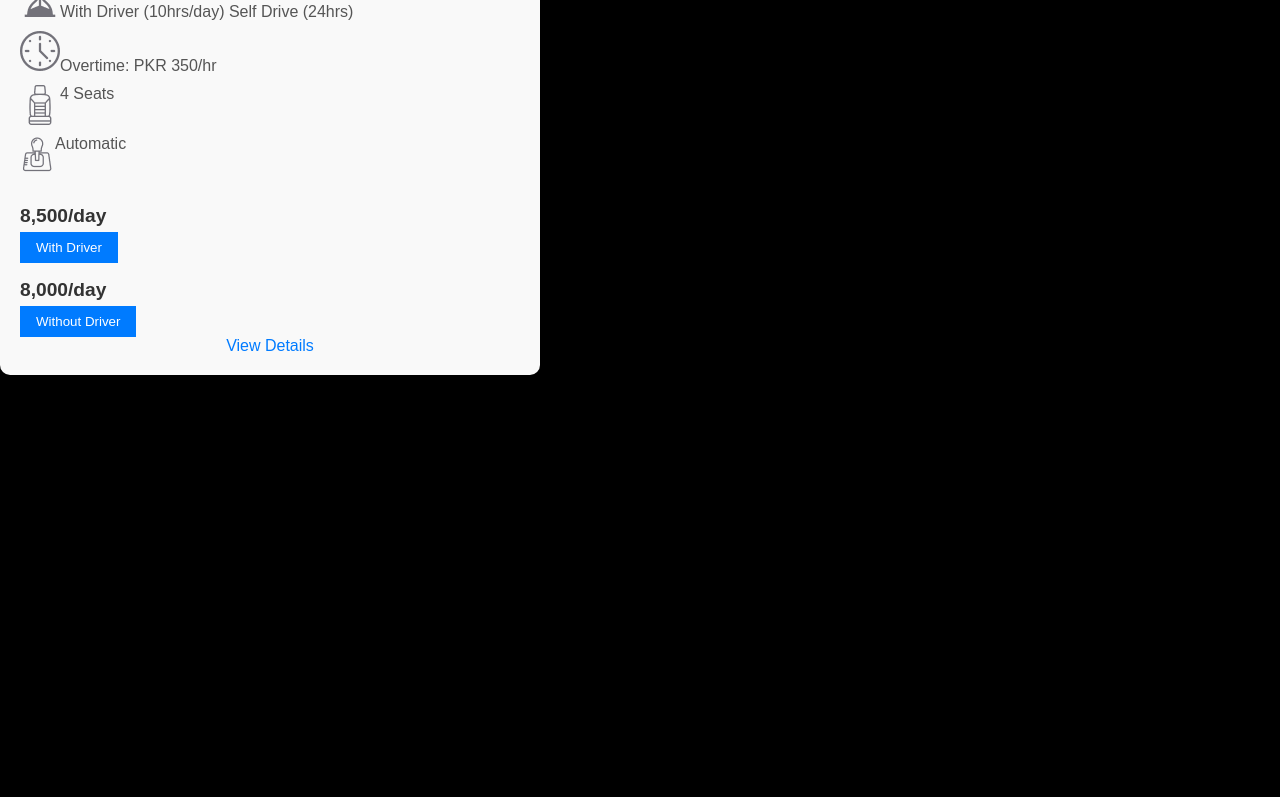
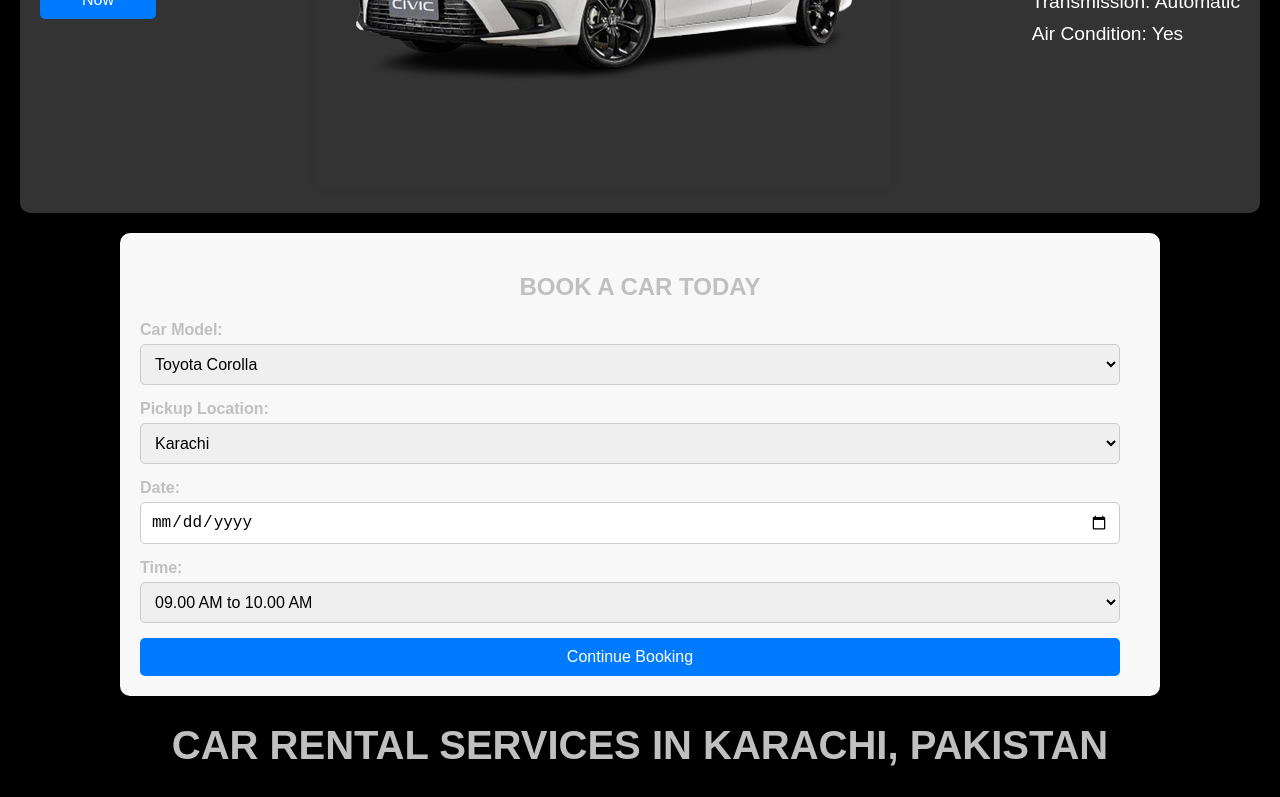
Before and after one commit to rahoolrathi/Ak-Rental-Services-Website, a React (Create React App) app: page / in a window 1280 px wide. Shown: the part 440-1237 px from the top of the page. Before the commit the page ends 815 px from the top, so only its background shows below. Built offline with nearby package versions, Linux system fonts and the light colour scheme.

Commit message:
Booking form Added added

```diff
--- /dev/null
+++ b/src/Components/UI/Book_A_Car.js
@@ -0,0 +1,46 @@
+import React from "react";
+import "./BookingForm.css";
+
+const Booking_Form = () => {
+  return (
+    <>
+      <form className="booking-form">
+        <div className="form-title">
+          <h2>BOOK A CAR TODAY</h2>
+        </div>
+        <div className="form-group">
+          <label htmlFor="carSelect">Car Model:</label>
+          <select id="carSelect">
+            <option value="15">Toyota Corolla</option>
+            <option value="2547">Toyota Revo</option>
+            <option value="2544">Toyota Prado</option>
+            <option value="14">Suzuki Alto</option>
+            <option value="2543">Honda BRV</option>
+            <option value="13">Honda Civic</option>
+          </select>
+        </div>
+        <div className="form-group">
+          <label htmlFor="pickupSelect">Pickup Location:</label>
+          <select id="pickupSelect">
+            <option value="karachi">Karachi</option>
+            <option value="hyderabad">Hyderabad</option>
+            <option value="larkana">Larkana</option>
+          </select>
+        </div>
+        <div className="form-group">
+          <label htmlFor="dateInput">Date:</label>
+          <input type="date" id="dateInput" />
+        </div>
+        <div className="form-group">
+          <label htmlFor="timeSelect">Time:</label>
+          <select id="timeSelect">
+            <option value="09.00">09.00 AM to 10.00 AM</option>
+          </select>
+        </div>
+        <button type="submit">Continue Booking</button>
+      </form>
+    </>
+  );
+};
+
+export default Booking_Form;
--- /dev/null
+++ b/src/Components/UI/BookingForm.css
@@ -0,0 +1,49 @@
+.booking-form {
+    width: 100%; /* Set form width to 100% */
+    max-width: 1000px; /* Set maximum width for better readability on larger screens */
+    margin: auto;
+    padding: 20px;
+    background-color: #f8f8f8;
+    border-radius: 10px;
+    box-shadow: 0 4px 8px rgba(0, 0, 0, 0.1);
+  }
+
+  .form-title {
+    text-align: center;
+    margin-bottom: 20px;
+  }
+
+  .form-group {
+    margin-bottom: 15px;
+  }
+
+  label {
+    font-weight: bold;
+  }
+
+  select,
+  input {
+    width: calc(100% - 20px); /* Set input width to 100% minus padding */
+    padding: 10px;
+    border: 1px solid #ccc;
+    border-radius: 5px;
+    font-size: 16px;
+    margin-top: 5px;
+    box-sizing: border-box; /* Ensure padding doesn't affect the width */
+  }
+
+  button {
+    width: calc(100% - 20px); /* Set button width to 100% minus padding */
+    padding: 10px;
+    background-color: #007bff;
+    color: #fff;
+    border: none;
+    border-radius: 5px;
+    font-size: 16px;
+    cursor: pointer;
+    box-sizing: border-box; /* Ensure padding doesn't affect the width */
+  }
+
+  button:hover {
+    background-color: #0056b3;
+  }
--- a/src/Components/UI/Home_Page_info.js
+++ b/src/Components/UI/Home_Page_info.js
@@ -6,22 +6,22 @@
   "At AK, we are dedicated to providing premium car rentals all over Pakistan. We have a fleet of the latest models of cars, an expert vehicle maintenance team, and robust car booking software—to provide you with excellent rental vehicles.  Dustgo Yoga Mat: Ideal for Home Fitness – Approvatoperte.it winstrol pill blonde fitness enthusiast all sweaty and  We pride ourselves on stellar services at affordable rates. To rent a car in Karachi, simply select your car on our website, provide us with basic information, including date and time, and we’ll send a prepped car with a professional driver to your doorstep.";
 
 const forShopping =
-    "Karachi hosts a number of fantastic shopping areas. Whether you need to refresh household items, buy local or international brand clothing, or stock up on wholesale edible goods, you will find a market or mall for your needs. To make this shopping spree a relaxed one, why not rent a sleek car from Nafees Rent A Car? We offer car rental services with driver facilities for your trips to any of these places in Karachi.";
+  "Karachi hosts a number of fantastic shopping areas. Whether you need to refresh household items, buy local or international brand clothing, or stock up on wholesale edible goods, you will find a market or mall for your needs. To make this shopping spree a relaxed one, why not rent a sleek car from AK Rent A Car? We offer car rental services with driver facilities for your trips to any of these places in Karachi.";
 
 const weddingsInfo =
-    "Weddings in Karachi can be as complex as they are enjoyable. After a whole day of rushing to sort gifts and get glammed up, the last thing you need is to worry about transportation to the venue. No worries—Nafees Rent A Car has you covered. We have a fleet of high-end cars with comfortable interiors to give you a hassle-free ride to get you to the venue on time!";
+  "Weddings in Karachi can be as complex as they are enjoyable. After a whole day of rushing to sort gifts and get glammed up, the last thing you need is to worry about transportation to the venue. No worries—AK Rent A Car has you covered. We have a fleet of high-end cars with comfortable interiors to give you a hassle-free ride to get you to the venue on time!";
 
 const chauffeuredInfo =
   "In addition to our car rentals, we also offer car driver services. If you opt for a rented car with chauffeur services, we will send you a skilled, licensed, and highly professional driver to your doorstep to pick you up and whisk you away to your wedding festivities securely and punctually. Rent a chauffeured car with us today!";
 
 const airportTransfersInfo =
-    "Travelling can be quite a hassle. Starting and ending a journey right with a nice ride at the airport is vital. Let Nafees Rent A Car facilitate a fantastic car rental service with a trained driver for all your airport transfers. We are available 24/7 for airport transfer services in Pakistan.";
+  "Travelling can be quite a hassle. Starting and ending a journey right with a nice ride at the airport is vital. Let AK Rent A Car facilitate a fantastic car rental service with a trained driver for all your airport transfers. We are available 24/7 for airport transfer services in Pakistan.";
 
 const executiveClassInfo =
-    "AK  A Car provides car rental services for various purposes, from casual to executive trips. Start your business deals in style to make a lasting impression by renting an excellent brand car, complete with a professional driver.";
+  "AK A Car provides car rental services for various purposes, from casual to executive trips. Start your business deals in style to make a lasting impression by renting an excellent brand car, complete with a professional driver.";
 
 const oneWayTripsInfo =
-    "When it comes to one-way car rentals, and you need a comfy alternative to a cab or public transport, why not rent a remarkable ride at Nafees Rent A Car? We promise a smooth journey to any destination.";
+  "When it comes to one-way car rentals, and you need a comfy alternative to a cab or public transport, why not rent a remarkable ride at AK Rent A Car? We promise a smooth journey to any destination.";
 
   const marketsInKarachi = [
     "Bolton Market",
--- a/src/Components/pages/home/Home.js
+++ b/src/Components/pages/home/Home.js
@@ -2,13 +2,17 @@
 import ShowCars from "../../UI/ShowCars";
 import HomeInfo from "../../UI/Home_Page_info"; // Adjusted component name to camelCase
 import Car_Card from '../Search_Car/SC_UI/Car_Card';
+import Booking_Form from "../../UI/Book_A_Car";
 const Home = () => {
   return (
     <>
       <Navbar />
-      <Car_Card/>
-      {/* <ShowCars /> */}
-      {/* <HomeInfo />  */}
+      {/* <Car_Card/> */}
+
+      <ShowCars />
+      <Booking_Form/>
+      <HomeInfo />
+
     </>
   );
 };
```
Lines whose indentation alone changed are shown as unchanged.
